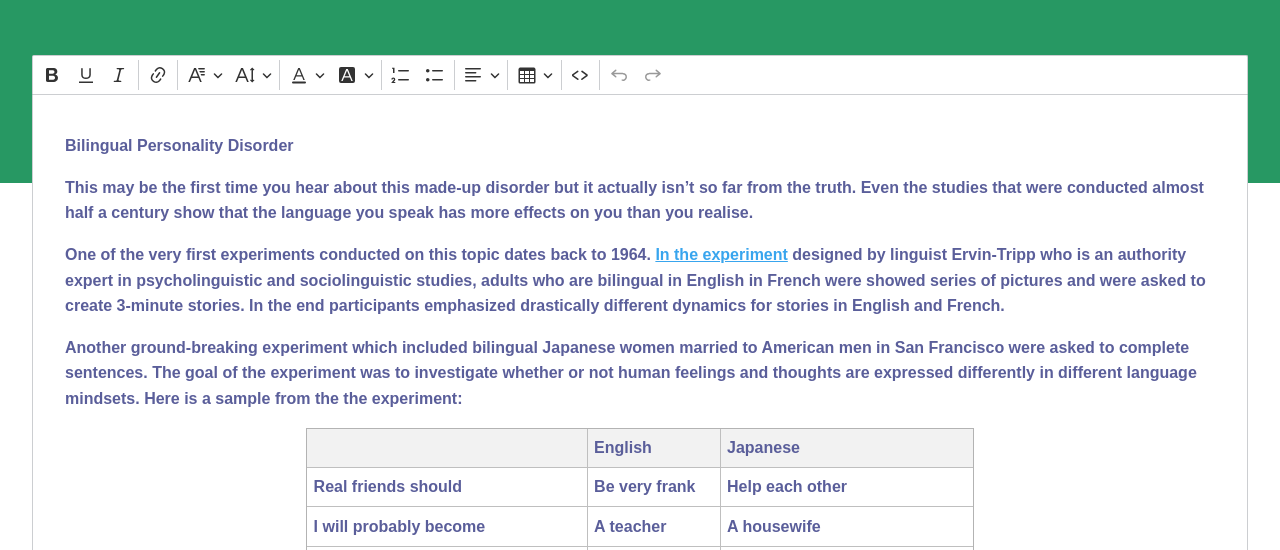
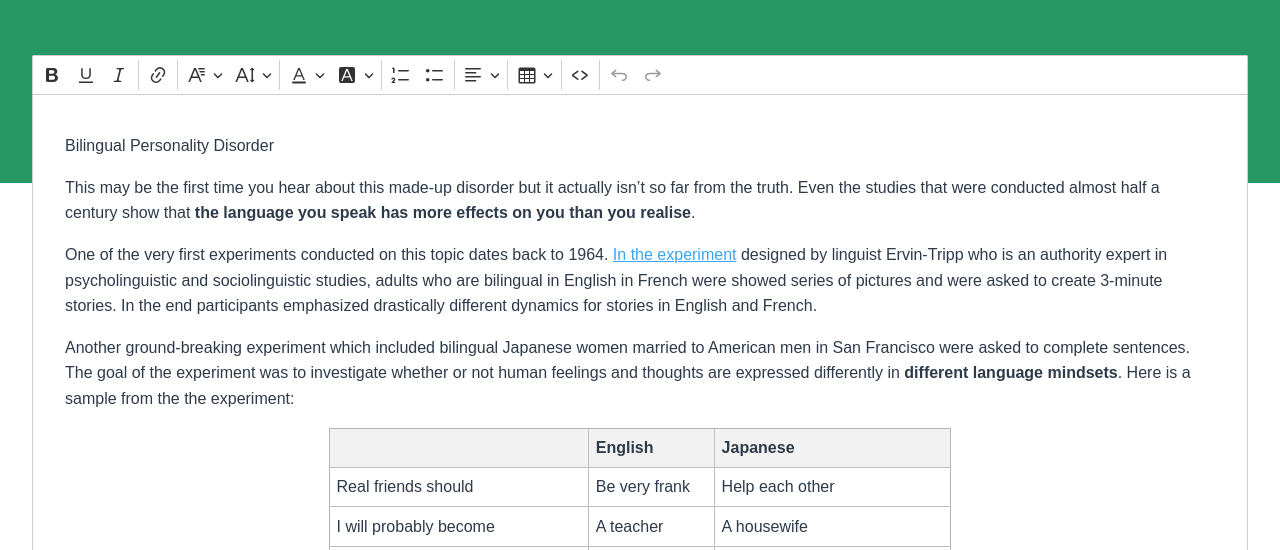
Before and after one commit to oeker55/customCKeditorForFarktor, a website built with webpack: page sample/index.html in a window 1280 px wide. Shown: the part 238-788 px from the top of the page. Built offline with nearby package versions, Linux system fonts and the light colour scheme.

Commit message:
removed sample style

```diff
--- a/sample/styles.css
+++ b/sample/styles.css
@@ -36,12 +36,6 @@ main .ck-editor[role='application'] .ck.ck-content,
 	background: #fff;
 	border: 1px solid hsl(0, 0%, 70%);
 	width: 100%;
-	padding: 20px 40px;
-	min-height: 100px ;
-	max-height: 500px ;
-	color: #5a5e9a;
-	font-size: 13px;
-	font-weight: 700;
 }
 
 /* Because of sidebar `position: relative`, Edge is overriding the outline of a focused editor. */
```
